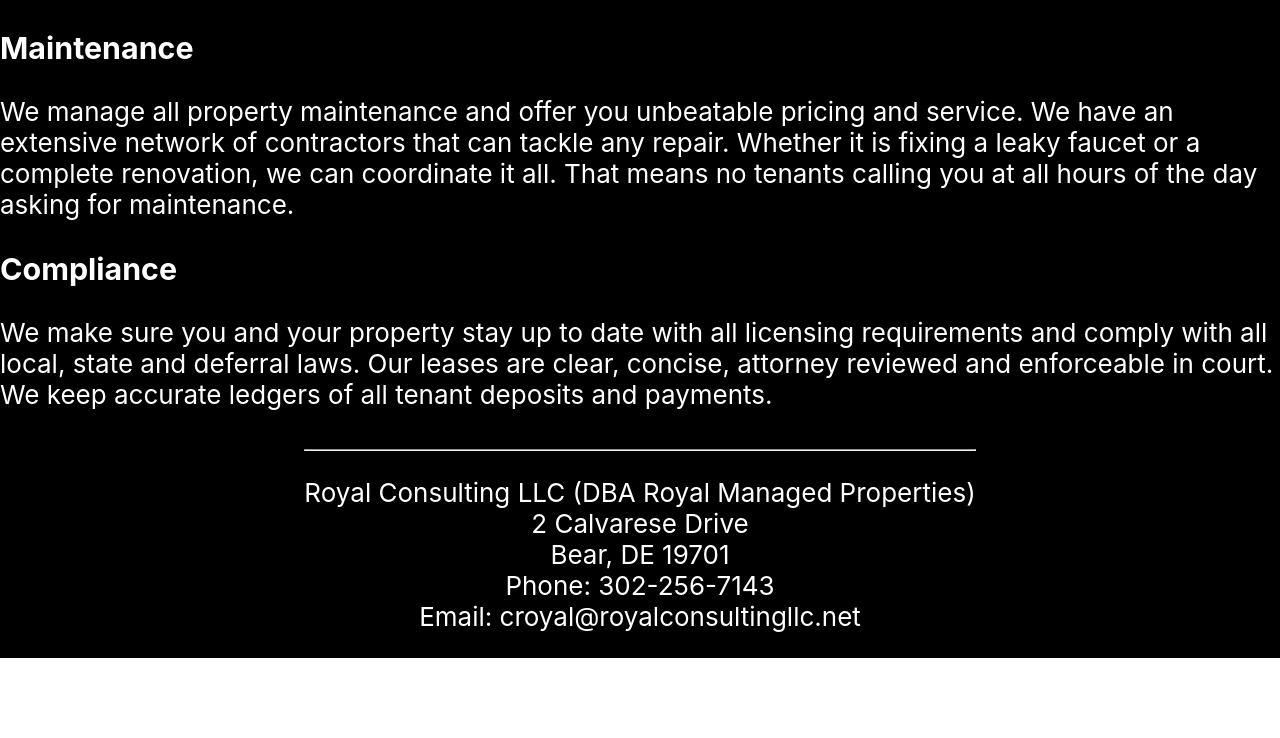
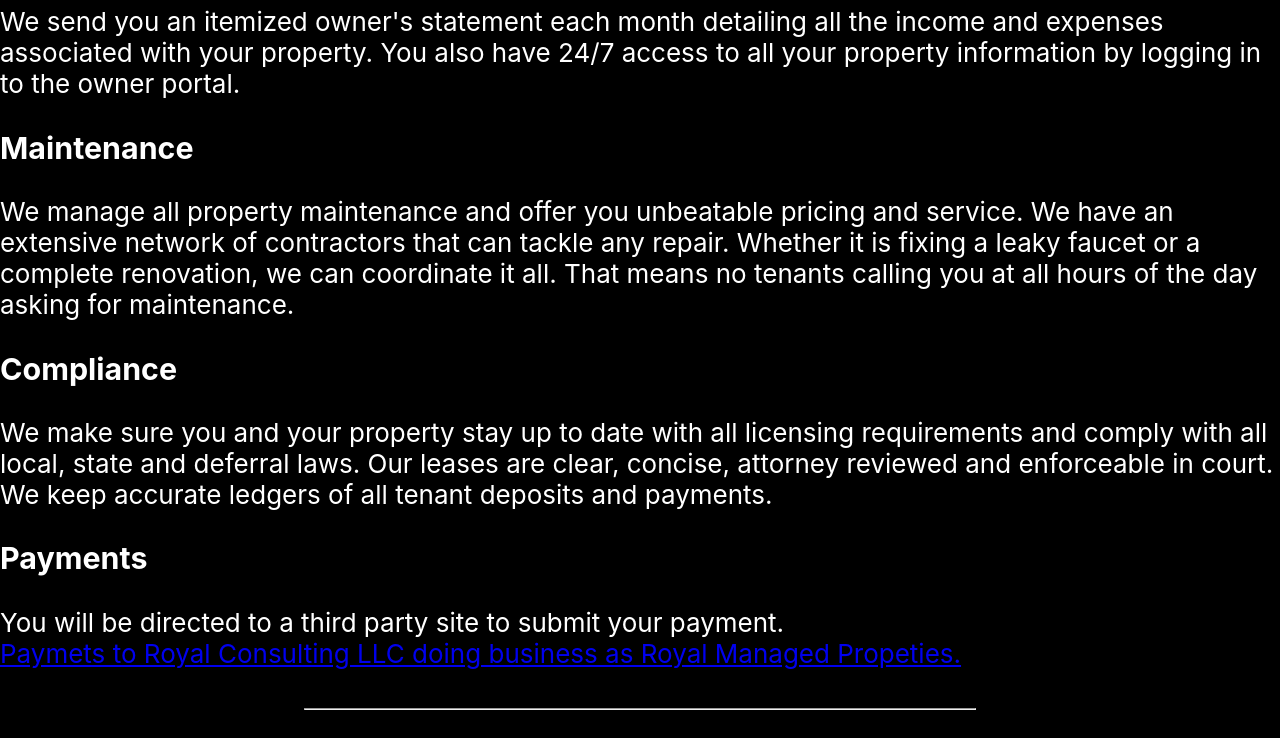
Before and after one commit to croyal01/RoyalConsultingLLC, a React (Create React App) app: page / in a window 1280 px wide. Shown: the part 2029-2767 px from the top of the page. Before the commit the page ends 2687 px from the top, so only its background shows below. Built offline with nearby package versions, Linux system fonts and the light colour scheme.

Commit message:
add images and update text

```diff
--- a/src/Header.jsx
+++ b/src/Header.jsx
@@ -4,7 +4,7 @@
 const Header = () => {
     return (
         <div width="100%">
-            <img  src={RMPLogo} alt="Royal Consulting Logo" width="800" height="300" />
+            <img  src={RMPLogo} alt="Royal Consulting Logo" width="800" height="400" />
             <hr />
         </div>
     );
--- a/src/MgtServices.jsx
+++ b/src/MgtServices.jsx
@@ -3,7 +3,7 @@
     const CompName="Services";
 return (
 
-    <div>
+    <div width ="60%">
         <h2>{CompName}</h2>
         <p>Royal Consulting works with property owner and tenants to help protect your investment.
             Part of our property management services is to provide property inspections and regular maintenance.
@@ -47,6 +47,11 @@
             Our leases are clear, concise, attorney reviewed and enforceable in court.
             We keep accurate ledgers of all tenant deposits and payments.
 
+            <h3>Payments</h3>
+            <p>
+                You will be directed to a third party site to submit your payment. <br />
+                <a href="https://www.rentspree.com/dashboard/rent-payments" alt="Payments" >Paymets to Royal Consulting LLC doing business as Royal Managed Propeties.</a>
+            </p>
         </p>
     </div>
 );
```
